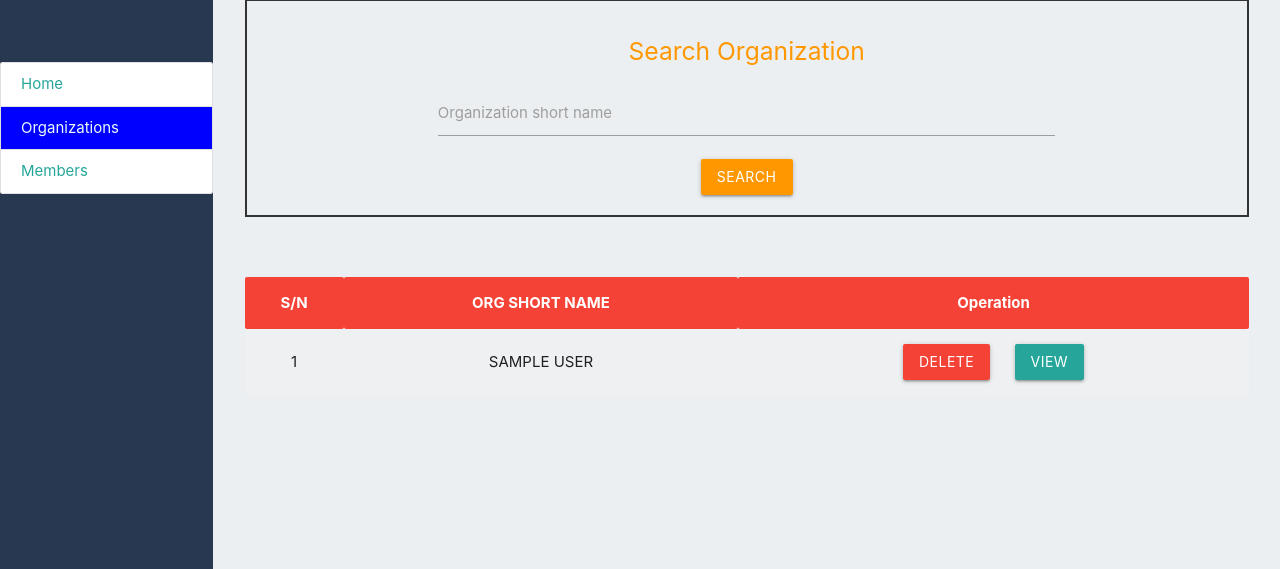
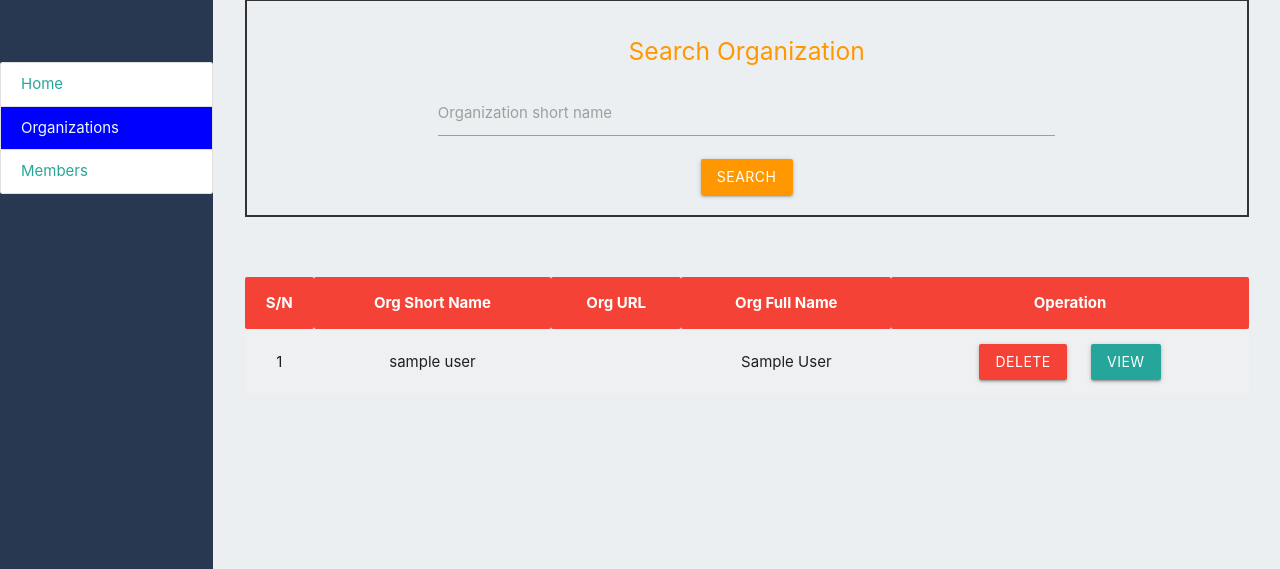
Before and after one commit to vvolfson339/dmasl, a Django app: page /staff/org/view/ in a window 1280 px wide. Shown: the part 138-707 px from the top of the page. Run offline with Django 3.2, Linux system fonts and the light colour scheme; a user stored in the database is signed in; tables that the repository leaves empty hold one stand-in row (values such as "Sample post"); parts of the project's set-up code (start-up, migrations or seed data) failed here and were passed over.

Commit message:
admit_app changes
- fixed import/export buttons
- updates staff/admin

```diff
--- a/staff/templates/staff/view-member.html
+++ b/staff/templates/staff/view-member.html
@@ -119,7 +119,7 @@
                     <td>{{ member.last_name| title }}, {{ member.first_name | title }} </td>
                     <td>{{ member.org.org_short_name | upper }}</td>
                     <td>
-                        <a class="btn red" href="{% url 'staff:delete-member' user_id=member.id %}" style="margin-right: 20px;">Delete</a>
+                        <a class="btn red" onclick="return confirm('Confirmation: Are you sure you want to delete this user?')" href="{% url 'staff:delete-member' user_id=member.id %}" style="margin-right: 20px;">Delete</a>
                         <a class="btn" href="{% url 'staff:detail-member' user_id=member.id %}">View</a>
                     </td>
                 </tr>
--- a/staff/templates/staff/view-org.html
+++ b/staff/templates/staff/view-org.html
@@ -42,7 +42,9 @@
                         <thead>
                             <tr class="red">
                                 <th>S/N</th>
-                                <th>ORG SHORT NAME</th>
+                                <th>Org Short Name</th>
+                                <th>Org URL</th>
+                                <th>Org Full Name</th>
                                 <th>Operation</th>
                             </tr>
                         </thead>
@@ -52,7 +54,9 @@
                             {% for s_org in s_orgs %}
                                 <tr>
                                     <td>{{ forloop.counter }}</td>
-                                    <td>{{ s_org.org_short_name | upper }}</td>
+                                    <td>{{ s_org.org_short_name | lower }}</td>
+                                    <td>{{ s_org.URL | lower }}</td>
+                                    <td>{{ s_org.org_full_name | title }}</td>
                                     <td>
                                         <a class="btn red" onclick="return confirm('Confirmation: Are you sure you want to delete this org?')" href="{% url 'staff:delete-org' org_id=s_org.id %}" style="margin-right: 20px;">Delete</a>
                                         <a class="btn" href="{% url 'staff:detail-org' org_id=s_org.id %}">View</a>
@@ -76,9 +80,11 @@
     <table class="col s12 m12 l12 centered responsive-table striped" style="margin-bottom: 20px; margin-top: 20px;">
         <thead class="red white-text">
             <tr>
-                <th>S/N</th>
-                <th>ORG SHORT NAME</th>
-                <th>Operation</th>
+              <th>S/N</th>
+              <th>Org Short Name</th>
+              <th>Org URL</th>
+              <th>Org Full Name</th>
+              <th>Operation</th>
             </tr>
         </thead>
 
@@ -87,7 +93,9 @@
             {% for org in orgs %}
                 <tr>
                     <td>{{ forloop.counter }}</td>
-                    <td>{{ org.org_short_name | upper }}</td>
+                    <td>{{ org.org_short_name | lower }}</td>
+                    <td>{{ org.URL | lower }}</td>
+                    <td>{{ org.org_full_name | title }}</td>
                     <td>
                         <a class="btn red" onclick="return confirm('Confirmation: Are you sure you want to delete this org?')" href="{% url 'staff:delete-org' org_id=org.id %}" style="margin-right: 20px;">Delete</a>
                         <a class="btn" href="{% url 'staff:detail-org' org_id=org.id %}">View</a>
--- a/staff/views.py
+++ b/staff/views.py
@@ -237,6 +237,7 @@ class EditOrganization(StaffPermission, View):
 
         if form.is_valid():
             form.save()
+            return redirect('staff:view-org')
 
             salary_adjustment = request.POST.get('salary_adjustment')
             insufficient_benefit_credits = request.POST.get('insufficient_benefit_credits')
```
Also changed, not shown: account/admin.py (+6 -13 lines).
